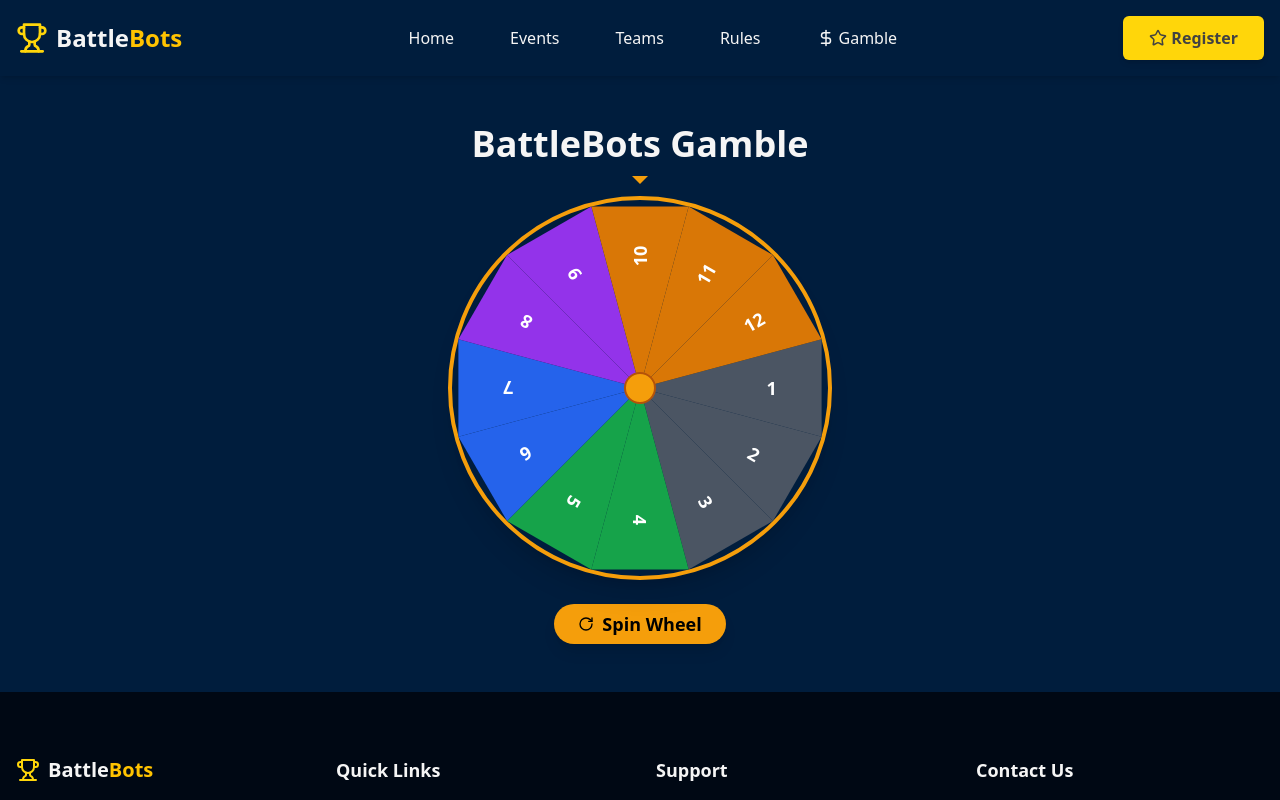
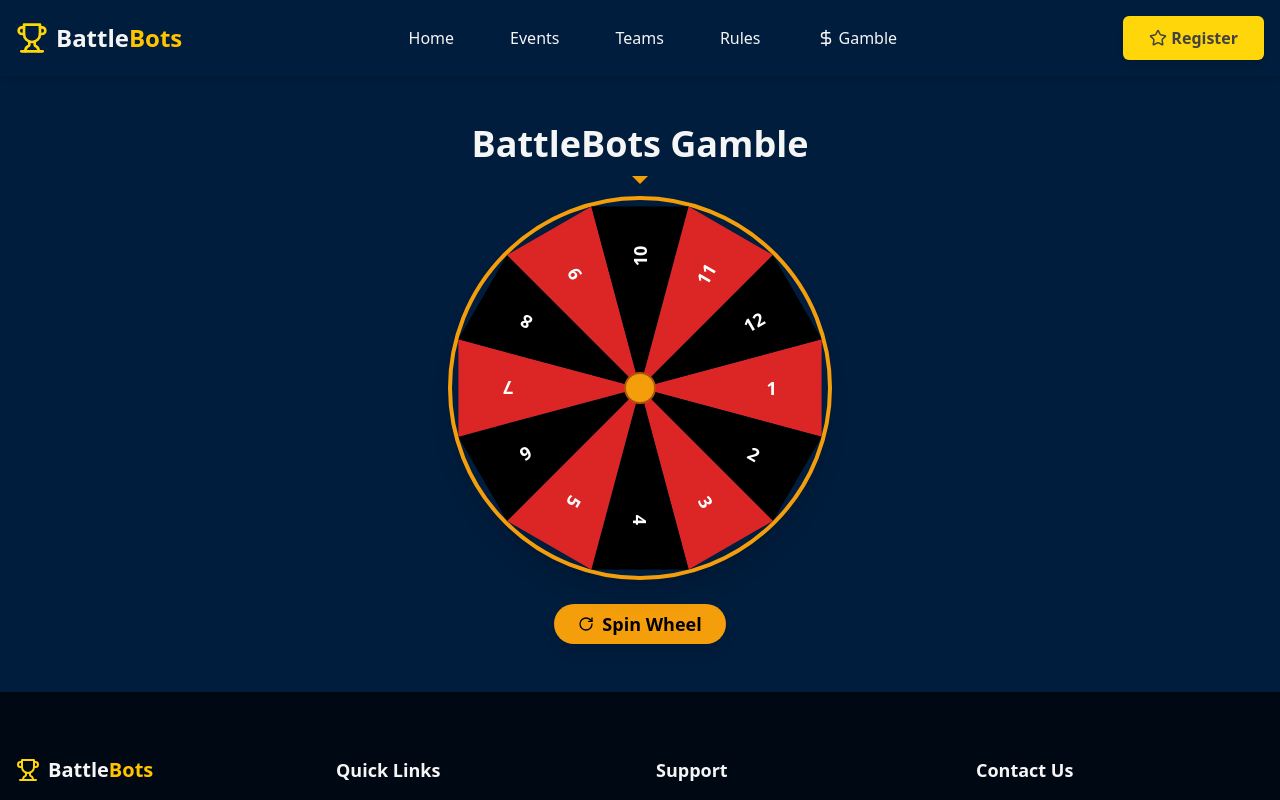
Before and after one commit to bothamlet/battle-bot-arena-hub, a React (Vite) app: page /gamble in a window 1280 px wide. Shown: the top 800 px of the page. Built offline with nearby package versions, Linux system fonts and the light colour scheme.

Commit message:
Reverted to commit 6979dbaaf93fac92045720a198ccd7fb3cd65f47

```diff
--- a/src/components/roulette/RouletteTypes.ts
+++ /dev/null
@@ -1,17 +0,0 @@
-
-import { ReactNode } from "react";
-
-// Robot part types with rarity
-export interface RoulettePart {
-  name: string;
-  rarity: "common" | "uncommon" | "rare" | "epic" | "legendary";
-  description: string;
-  icon: ReactNode;
-}
-
-export interface RouletteSegment {
-  id: number;
-  color: string;
-  label: string;
-  part: RoulettePart;
-}
--- a/src/components/roulette/RouletteWheel.tsx
+++ b/src/components/roulette/RouletteWheel.tsx
@@ -1,142 +1,39 @@
 
-import React, { useState, useEffect } from "react";
+import React, { useState, useRef, useEffect } from "react";
 import { Button } from "@/components/ui/button";
-import { RotateCw, Robot, Wrench, Gear, Cpu, Battery, Microchip, HardDrive } from "lucide-react";
+import { RotateCw, DollarSign } from "lucide-react";
 import { motion, useAnimation } from "framer-motion";
-import { RoulettePart, RouletteSegment } from "./RouletteTypes";
-import PrizeDetails from "./prize/PrizeDetails";
-import PrizeIcon from "./prize/PrizeIcon";
-import SparkleEffect from "./effects/SparkleEffect";
-import ConfettiEffect from "./effects/ConfettiEffect";
+
+interface RouletteSegment {
+  id: number;
+  color: string;
+  label: string;
+  value: number;
+}
 
 const RouletteWheel: React.FC = () => {
   const [isSpinning, setIsSpinning] = useState(false);
   const [result, setResult] = useState<RouletteSegment | null>(null);
-  const [showCelebration, setShowCelebration] = useState(false);
   const controls = useAnimation();
   const spinDuration = 5;
-
-  // Define robot parts with their rarities
-  const robotParts: RoulettePart[] = [
-    {
-      name: "Basic CPU",
-      rarity: "common",
-      description: "A standard processing unit for basic robot functions.",
-      icon: <Cpu className="w-8 h-8 text-gray-200" />
-    },
-    {
-      name: "Steel Gear",
-      rarity: "common",
-      description: "Standard metal gear for mechanical movement.",
-      icon: <Gear className="w-8 h-8 text-gray-200" />
-    },
-    {
-      name: "Standard Battery",
-      rarity: "common",
-      description: "Provides basic power to robot components.",
-      icon: <Battery className="w-8 h-8 text-gray-200" />
-    },
-    {
-      name: "Reinforced Wrench",
-      rarity: "uncommon",
-      description: "Hardened tool for advanced adjustments.",
-      icon: <Wrench className="w-8 h-8 text-green-200" />
-    },
-    {
-      name: "Enhanced Microchip",
-      rarity: "uncommon",
-      description: "Improved processing capabilities for faster calculations.",
-      icon: <Microchip className="w-8 h-8 text-green-200" />
-    },
-    {
-      name: "Tactical Sensor",
-      rarity: "rare",
-      description: "High precision sensor array for advanced detection.",
-      icon: <Robot className="w-8 h-8 text-blue-200" />
-    },
-    {
-      name: "Quantum Processor",
-      rarity: "rare",
-      description: "Next-gen computing core for complex operations.",
-      icon: <Cpu className="w-8 h-8 text-blue-200" />
-    },
-    {
-      name: "Fusion Cell",
-      rarity: "epic",
-      description: "Advanced power source utilizing fusion technology.",
-      icon: <Battery className="w-8 h-8 text-purple-200" />
-    },
-    {
-      name: "Neural Network Module",
-      rarity: "epic",
-      description: "AI learning system for adaptive robot behavior.",
-      icon: <Microchip className="w-8 h-8 text-purple-200" />
-    },
-    {
-      name: "Quantum Storage",
-      rarity: "legendary",
-      description: "Revolutionary data storage with near-infinite capacity.",
-      icon: <HardDrive className="w-8 h-8 text-amber-200" />
-    },
-    {
-      name: "Graviton Core",
-      rarity: "legendary",
-      description: "Experimental power source harnessing gravitational energy.",
-      icon: <Gear className="w-8 h-8 text-amber-200" />
-    },
-    {
-      name: "Sentient Circuit",
-      rarity: "legendary",
-      description: "Self-aware processing unit that develops its own logic.",
-      icon: <Robot className="w-8 h-8 text-amber-200" />
-    },
+  const segments: RouletteSegment[] = [
+    { id: 1, color: "bg-red-600", label: "1", value: 1 },
+    { id: 2, color: "bg-black", label: "2", value: 2 },
+    { id: 3, color: "bg-red-600", label: "3", value: 3 },
+    { id: 4, color: "bg-black", label: "4", value: 4 },
+    { id: 5, color: "bg-red-600", label: "5", value: 5 },
+    { id: 6, color: "bg-black", label: "6", value: 6 },
+    { id: 7, color: "bg-red-600", label: "7", value: 7 },
+    { id: 8, color: "bg-black", label: "8", value: 8 },
+    { id: 9, color: "bg-red-600", label: "9", value: 9 },
+    { id: 10, color: "bg-black", label: "10", value: 10 },
+    { id: 11, color: "bg-red-600", label: "11", value: 11 },
+    { id: 12, color: "bg-black", label: "12", value: 12 },
   ];
 
-  // Create wheel segments with colors based on rarity
-  const segments: RouletteSegment[] = robotParts.map((part, index) => {
-    let color = "bg-gray-600"; // common
-
-    if (part.rarity === "legendary") {
-      color = "bg-amber-600";
-    } else if (part.rarity === "epic") {
-      color = "bg-purple-600";
-    } else if (part.rarity === "rare") {
-      color = "bg-blue-600";
-    } else if (part.rarity === "uncommon") {
-      color = "bg-green-600";
-    }
-
-    return {
-      id: index + 1,
-      color: color,
-      label: (index + 1).toString(),
-      part: part
-    };
-  });
-
   const getRandomResult = () => {
-    // Weight the results by rarity
-    const weights = {
-      common: 50,     // 50% chance
-      uncommon: 30,   // 30% chance
-      rare: 15,       // 15% chance
-      epic: 4,        // 4% chance
-      legendary: 1    // 1% chance
-    };
-
-    // Create a weighted array
-    const weightedSegments: RouletteSegment[] = [];
-
-    segments.forEach(segment => {
-      const count = weights[segment.part.rarity];
-      for (let i = 0; i < count; i++) {
-        weightedSegments.push(segment);
-      }
-    });
-
-    // Get random segment from weighted array
-    const randomIndex = Math.floor(Math.random() * weightedSegments.length);
-    return weightedSegments[randomIndex];
+    const randomIndex = Math.floor(Math.random() * segments.length);
+    return segments[randomIndex];
   };
 
   const spinWheel = async () => {
@@ -144,7 +41,6 @@ const RouletteWheel: React.FC = () => {
 
     setIsSpinning(true);
     setResult(null);
-    setShowCelebration(false);
 
     const randomResult = getRandomResult();
     const extraRotations = 5; // Number of full rotations before landing
@@ -165,22 +61,10 @@ const RouletteWheel: React.FC = () => {
 
     setResult(randomResult);
     setIsSpinning(false);
-
-    // Show celebration effects for rare items
-    if (randomResult.part.rarity === "epic" || randomResult.part.rarity === "legendary") {
-      setShowCelebration(true);
-    }
   };
 
-  // Check if result is rare for special effects
-  const isRareResult = result?.part.rarity === "epic" || result?.part.rarity === "legendary";
-
   return (
-    <div className="flex flex-col items-center space-y-6 relative">
-      {/* Celebration effects */}
-      <ConfettiEffect show={showCelebration} />
-      <SparkleEffect show={showCelebration} isRare={isRareResult || false} />
-
+    <div className="flex flex-col items-center space-y-6">
       <div className="relative w-80 h-80 sm:w-96 sm:h-96">
         {/* Pointer/indicator */}
         <div className="absolute top-0 left-1/2 transform -translate-x-1/2 -translate-y-5 z-10">
@@ -236,27 +120,12 @@ const RouletteWheel: React.FC = () => {
         </Button>
 
         {result && (
-          <div className="mt-4 p-6 bg-battlebot-deep-navy-blue/95 border border-battlebot-golden-yellow rounded-lg text-center w-full max-w-md">
-            <div className="flex flex-col items-center justify-center">
-              {/* Prize icon */}
-              <PrizeIcon
-                result={result.part}
-                isRare={isRareResult}
-                showCelebration={showCelebration}
-              />
-
-              {/* Prize details */}
-              <PrizeDetails result={result.part} isRare={isRareResult} />
-
-              <div className="mt-4 bg-battlebot-deep-navy-blue/50 p-2 px-4 rounded-full border border-battlebot-golden-yellow/30">
-                <span className="text-battlebot-golden-yellow text-sm">
-                  {result.part.rarity === "legendary" ? "0.1%" :
-                   result.part.rarity === "epic" ? "1.1%" :
-                   result.part.rarity === "rare" ? "5.5%" :
-                   result.part.rarity === "uncommon" ? "24%" : "69.4%"} chance
-                </span>
-              </div>
-            </div>
+          <div className="mt-4 p-4 bg-battlebot-golden-yellow/20 border border-battlebot-golden-yellow rounded-lg text-center">
+            <p className="text-battlebot-light-text text-xl font-bold">Result: {result.label}</p>
+            <p className="text-battlebot-golden-yellow flex items-center justify-center gap-1">
+              <DollarSign size={18} />
+              <span>Value: {result.value} credits</span>
+            </p>
           </div>
         )}
       </div>
--- a/src/components/roulette/prize/PrizeDetails.tsx
+++ b/src/components/roulette/prize/PrizeDetails.tsx
@@ -1,7 +1,14 @@
 
 import React from "react";
 import { motion } from "framer-motion";
-import { RoulettePart } from "../RouletteTypes";
+
+// Define the RoulettePart type directly here
+interface RoulettePart {
+  name: string;
+  rarity: "common" | "uncommon" | "rare" | "epic" | "legendary";
+  description: string;
+  icon: React.ReactNode;
+}
 
 interface PrizeDetailsProps {
   result: RoulettePart;
--- a/src/components/roulette/prize/PrizeIcon.tsx
+++ b/src/components/roulette/prize/PrizeIcon.tsx
@@ -2,7 +2,14 @@
 import React from "react";
 import { motion } from "framer-motion";
 import { Sparkles } from "lucide-react";
-import { RoulettePart } from "../RouletteTypes";
+
+// Define the RoulettePart type directly here
+interface RoulettePart {
+  name: string;
+  rarity: "common" | "uncommon" | "rare" | "epic" | "legendary";
+  description: string;
+  icon: React.ReactNode;
+}
 
 interface PrizeIconProps {
   result: RoulettePart;
```
